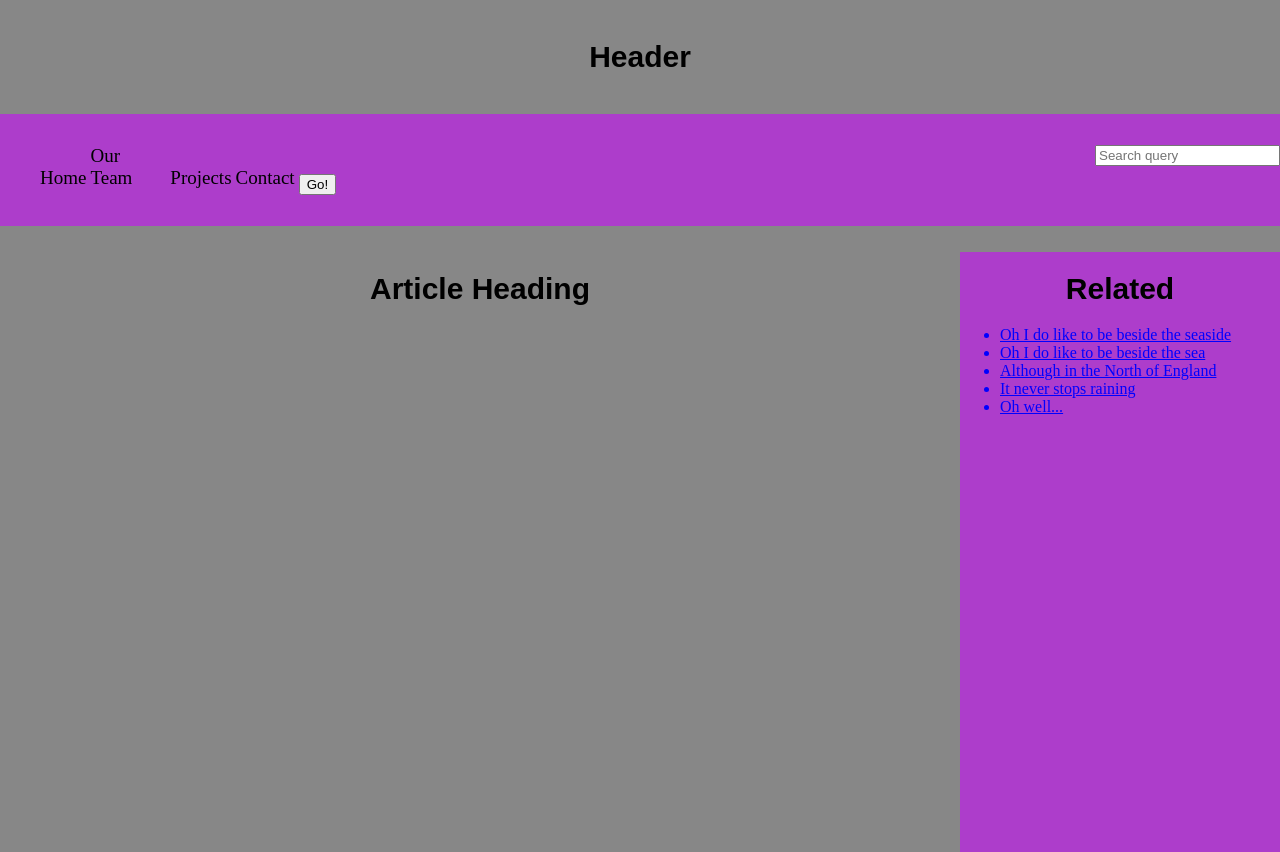
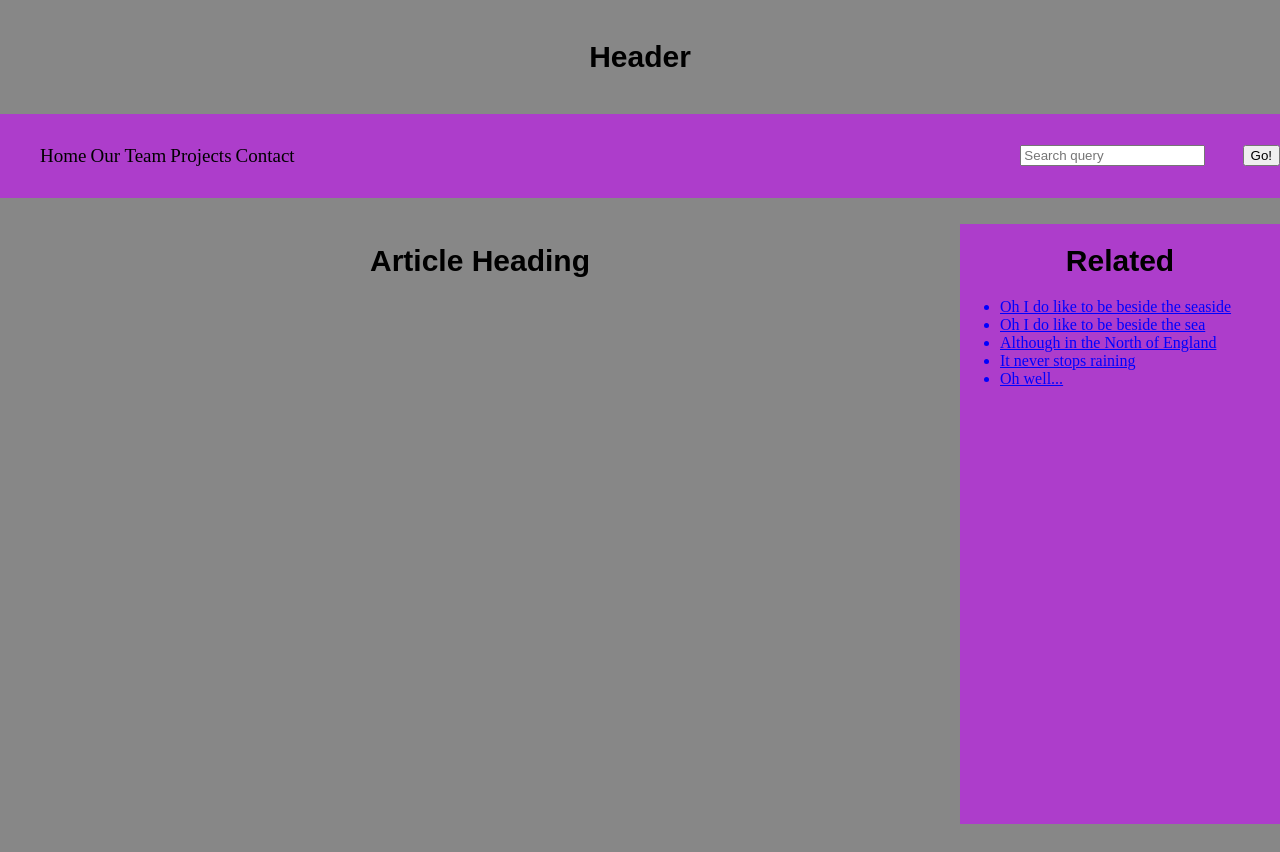
Before and after one commit to Coolpenguinz/comp20hw3a, a plain HTML site: page index.html in a window 1280 px wide. After the commit the page ends 824 px from the top, so only its background shows below. Drawn offline with Linux system fonts and the light colour scheme.

Commit message:
Update index.html

```diff
--- a/index.html
+++ b/index.html
@@ -39,7 +39,7 @@
 			color: #fff; padding: 20px 40px; width: 100%; box-sizing: border-box;}
 
 		nav {background-color: #AD3DCB; padding: 15px 0;}
-		nav a {color: #000; font-size: 19px; padding-right: 15%; float: left; text-decoration: none}
+		nav a {color: #000; font-size: 19px; text-decoration: none}
 		nav ul {list-style-type: none;}
 		nav ul li {display: inline-block; color: black margin-bottom: 2%;}
 	</style>
@@ -62,11 +62,11 @@
 			<li>
 				<a href="#">Contact</a>
 			</li>
+			<button style="float: right; margin-left: 3%;" type="button">Go!</button>
 			<form style="float: right;">
 				<input type="text" placeholder= "Search query" name="search">
 				<!--<input type="submit" value="Search">-->
 			</form>
-			<button type="button">Go!</button>
 		</ul>
 	</nav>
 	<div class="box1">
```
